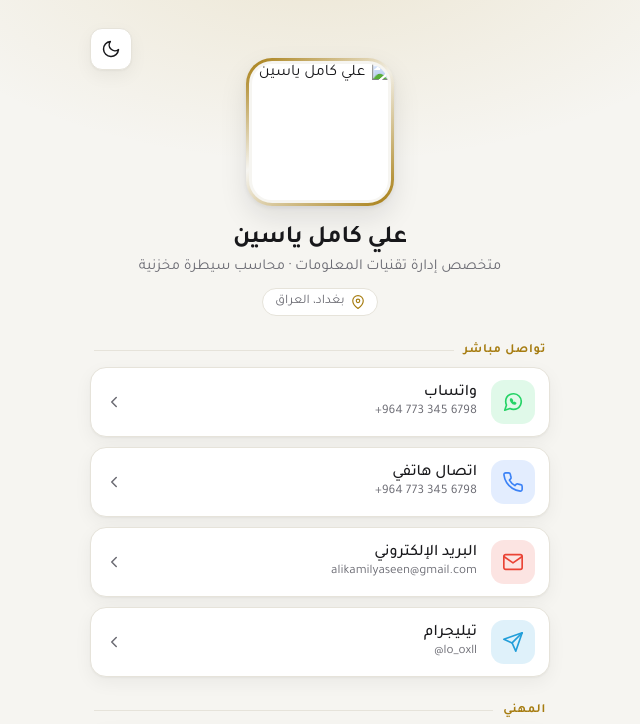
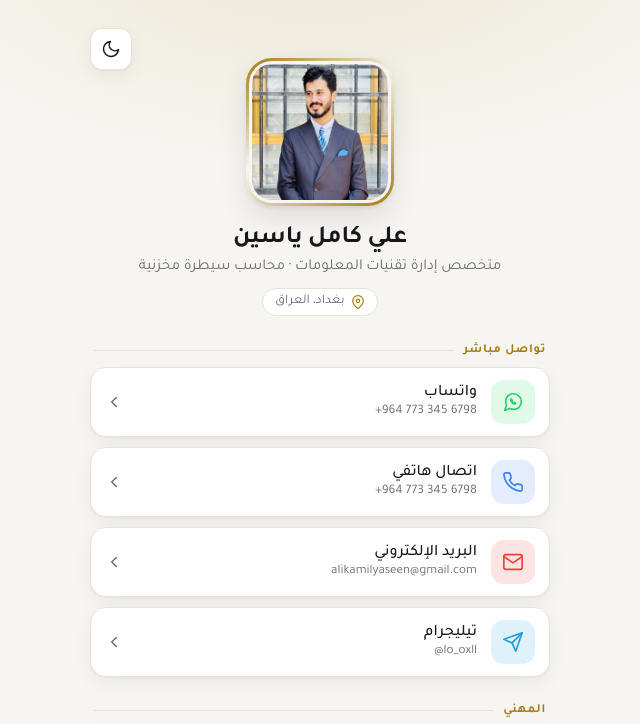
Before and after one commit to lo-oxll/Ali-kamil, a plain HTML site: page index.html in a window 1280 px wide. Shown: the top 724 px of the page, without its empty margins (320-960 px from the left). Drawn offline with Linux system fonts and the light colour scheme.

Commit message:
Update index.html

```diff
--- a/index.html
+++ b/index.html
@@ -54,7 +54,7 @@
 
   <header>
     <div class="avatar-frame">
-      <img class="avatar" src="images/profile.jpg" alt="علي كامل ياسين" width="600" height="600">
+      <img class="avatar" src="profile.jpg" alt="علي كامل ياسين" width="600" height="600">
     </div>
     <h1>علي كامل ياسين</h1>
     <p class="role">متخصص إدارة تقنيات المعلومات · محاسب سيطرة مخزنية</p>
```
